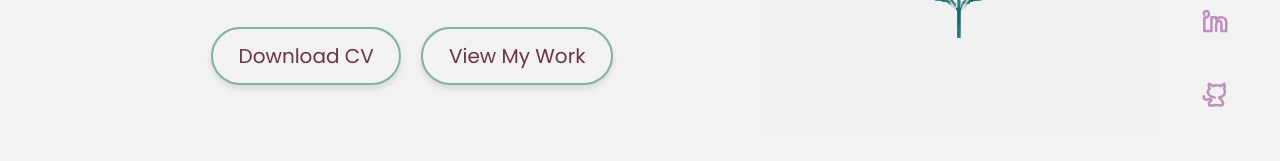
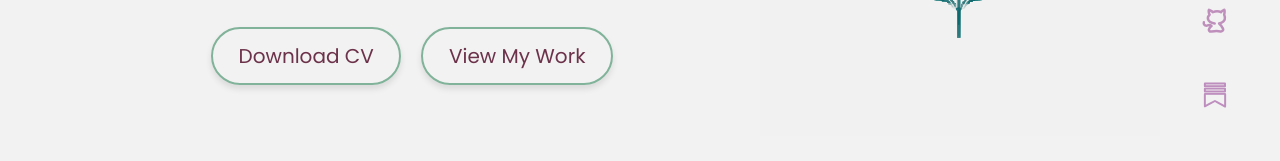
Before and after one commit to Doileo/my-new-portfolio, a React (Create React App) app: page / in a window 1280 px wide. Shown: the part 518-679 px from the top of the page. Built offline with nearby package versions, Linux system fonts and the light colour scheme.

Commit message:
feat: added Substack icon to SocialIcons component

```diff
--- a/src/components/SocialIcons/SocialIcons.js
+++ b/src/components/SocialIcons/SocialIcons.js
@@ -39,6 +39,20 @@ const SocialIcons = () => {
           height="30"
         />
       </a>
+      <a
+        href="https://substack.com/@doinaleovchin"
+        target="_blank"
+        rel="noopener noreferrer"
+        className="social-icon"
+        aria-label="Visit Substack profile"
+      >
+        <img
+          src="/assets/icons/substack-icon.svg"
+          alt="Substack profile"
+          width="30"
+          height="30"
+        />
+      </a>
       <button
         className="social-icon back-to-top"
         onClick={scrollToTop}
```
Also changed, not shown: public/assets/icons/substack-icon.svg (added).
